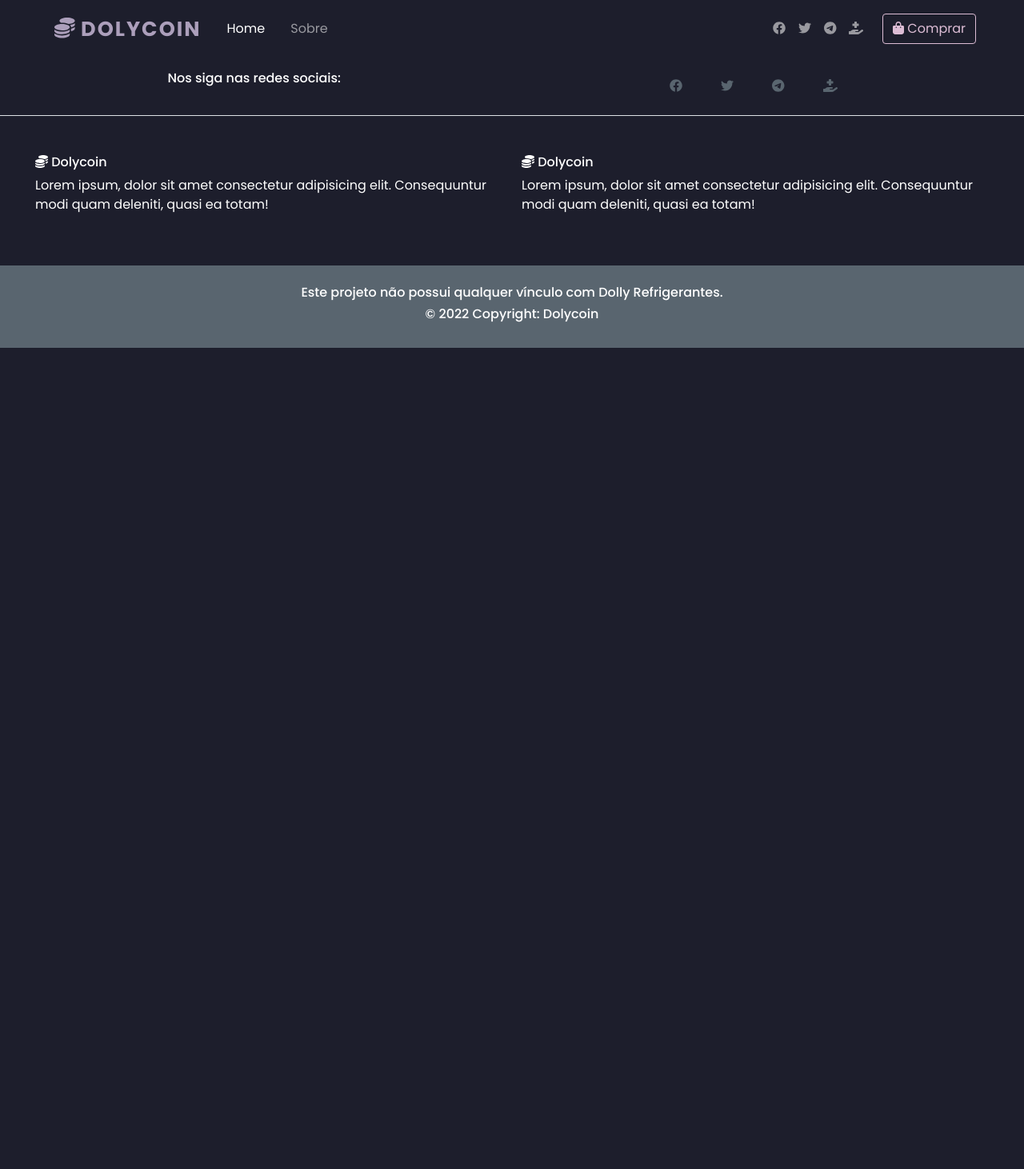
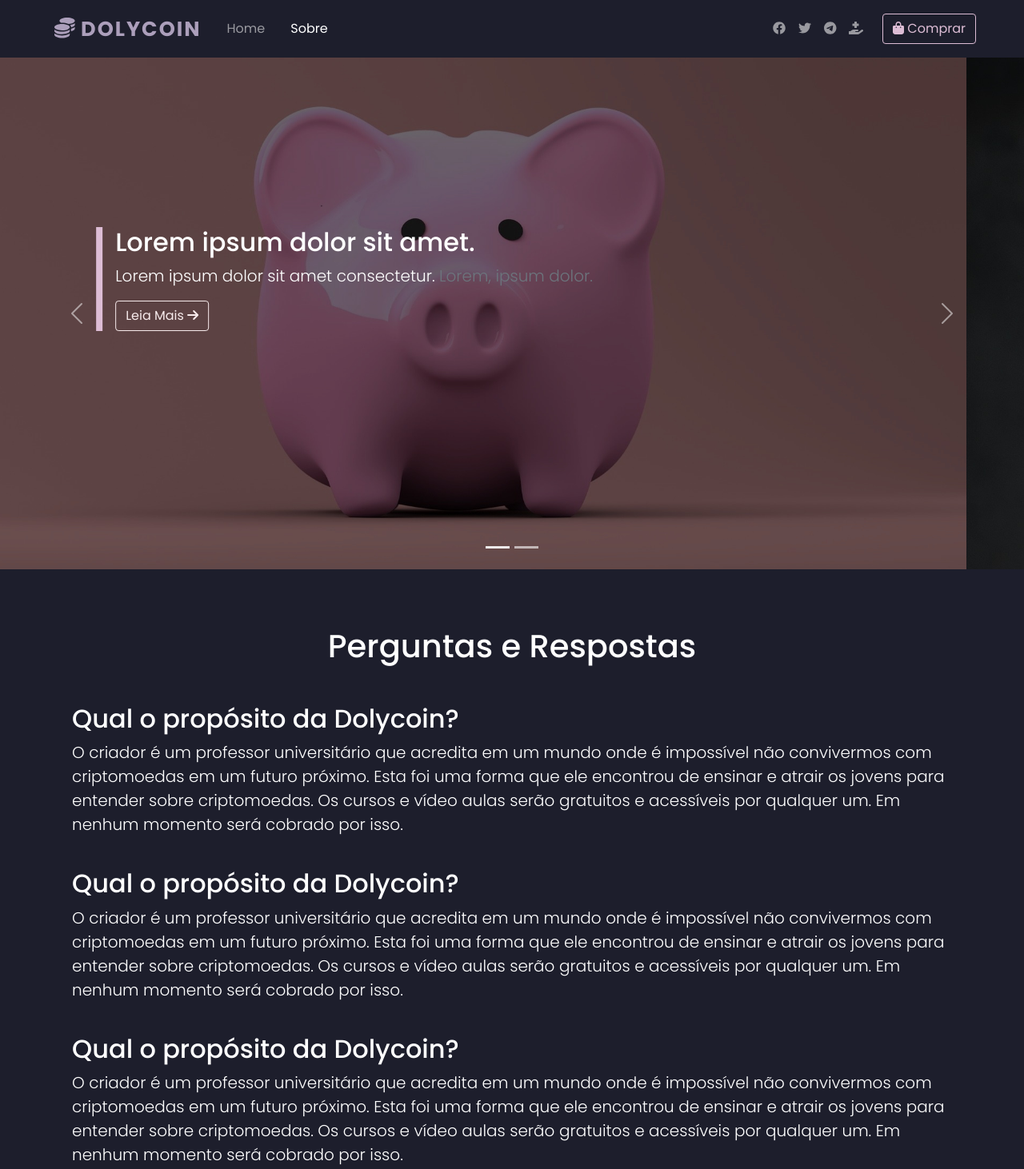
Before and after one commit to guilhermedacruzz/doli, a website: page pages/about.html in a window 1280 px wide. Shown: the top 1462 px of the page at 80% size. Before the commit the page ends 800 px from the top, so only its background shows below. Drawn offline with nearby package versions, Linux system fonts and the light colour scheme.

Commit message:
esquematizando o about

```diff
--- a/pages/about.html
+++ b/pages/about.html
@@ -31,10 +31,10 @@
                 <div class="collapse navbar-collapse my-3 my-lg-0" id="navbarSupportedContent">
                     <ul class="navbar-nav">
                         <li class="nav-item p-2">
-                            <a class="nav-link active" aria-current="page" href="../index.html">Home</a>
+                            <a class="nav-link" aria-current="page" href="../index.html">Home</a>
                         </li>
                         <li class="nav-item p-2">
-                            <a class="nav-link" href="about.html">Sobre</a>
+                            <a class="nav-link active" href="about.html">Sobre</a>
                         </li>
                     </ul>
 
@@ -66,7 +66,80 @@
     <!-- End Header -->
 
     <main>
+        <div class="container-fluid p-0">
+            <div id="carousel-content" class="carousel slide" data-bs-ride="carousel">
+                <div class="carousel-indicators">
+                    <button type="button" data-bs-target="#carousel-content" data-bs-slide-to="0" class="active"
+                        aria-current="true" aria-label="Slide 1"></button>
+                    <button type="button" data-bs-target="#carousel-content" data-bs-slide-to="1"
+                        aria-label="Slide 2"></button>
+                </div>
+                <div class="carousel-inner">
+                    <div class="carousel-item active">
+                        <img src="../assets/images/2.jpg" class="d-block w-100" alt="...">
+                        <div class="carousel-caption d-md-block">
+                            <div
+                                class="carousel-content-left d-flex flex-column align-items-center align-items-lg-start ps-3">
+                                <h2 class="h2">Lorem ipsum dolor sit amet.</h2>
+                                <p class="lead">Lorem ipsum dolor sit amet consectetur. <span class="text-muted">Lorem,
+                                        ipsum dolor.</span></p>
+                                <button type="button" class="btn btn-carousel">
+                                    Leia Mais
+                                    <i class="fa-solid fa-arrow-right"></i>
+                                </button>
+                            </div>
+                        </div>
+                    </div>
+                    <div class="carousel-item">
+                        <img src="../assets/images/3.jpg" class="d-block w-100" alt="...">
+                        <div class="carousel-caption d-md-block">
+                            <div
+                                class="carousel-content-right d-flex flex-column align-items-center align-items-lg-end pe-3">
+                                <h2 class="h2">Lorem ipsum dolor sit amet.</h2>
+                                <p class="lead">Lorem ipsum dolor sit amet consectetur. <span class="text-muted">Lorem,
+                                        ipsum dolor.</span></p>
+                                <button class="btn btn-carousel"><i class="fa-solid fa-arrow-left"></i> Leia
+                                    Mais</button>
+                            </div>
+                        </div>
+                    </div>
+                </div>
+                <button class="carousel-control-prev" type="button" data-bs-target="#carousel-content"
+                    data-bs-slide="prev">
+                    <span class="carousel-control-prev-icon" aria-hidden="true"></span>
+                    <span class="visually-hidden">Previous</span>
+                </button>
+                <button class="carousel-control-next" type="button" data-bs-target="#carousel-content"
+                    data-bs-slide="next">
+                    <span class="carousel-control-next-icon" aria-hidden="true"></span>
+                    <span class="visually-hidden">Next</span>
+                </button>
+            </div>
+        </div>
 
+        <div class="container-md">
+            <div class="d-flex flex-column mx-2 my-4">
+                <h1 class="h1 text-center m-5">Perguntas e Respostas</h1>
+                <h2 class="h2">Qual o propósito da Dolycoin?</h2>
+                <p class="lead text-break">O criador é um professor universitário que acredita em um mundo onde é
+                    impossível não convivermos com criptomoedas em um futuro próximo. Esta foi uma forma que ele
+                    encontrou de ensinar e atrair os jovens para entender sobre criptomoedas. Os cursos e vídeo aulas
+                    serão gratuitos e acessíveis por qualquer um. Em nenhum momento será cobrado por isso.</p>
+                <br>
+                <h2 class="h2">Qual o propósito da Dolycoin?</h2>
+                <p class="lead text-break">O criador é um professor universitário que acredita em um mundo onde é
+                    impossível não convivermos com criptomoedas em um futuro próximo. Esta foi uma forma que ele
+                    encontrou de ensinar e atrair os jovens para entender sobre criptomoedas. Os cursos e vídeo aulas
+                    serão gratuitos e acessíveis por qualquer um. Em nenhum momento será cobrado por isso.</p>
+                <br>
+                <h2 class="h2">Qual o propósito da Dolycoin?</h2>
+                <p class="lead text-break">O criador é um professor universitário que acredita em um mundo onde é
+                    impossível não convivermos com criptomoedas em um futuro próximo. Esta foi uma forma que ele
+                    encontrou de ensinar e atrair os jovens para entender sobre criptomoedas. Os cursos e vídeo aulas
+                    serão gratuitos e acessíveis por qualquer um. Em nenhum momento será cobrado por isso.</p>
+                <br>
+            </div>
+        </div>
     </main>
 
     <footer>
```
Also changed, not shown: index.html (+1 -1 lines).
